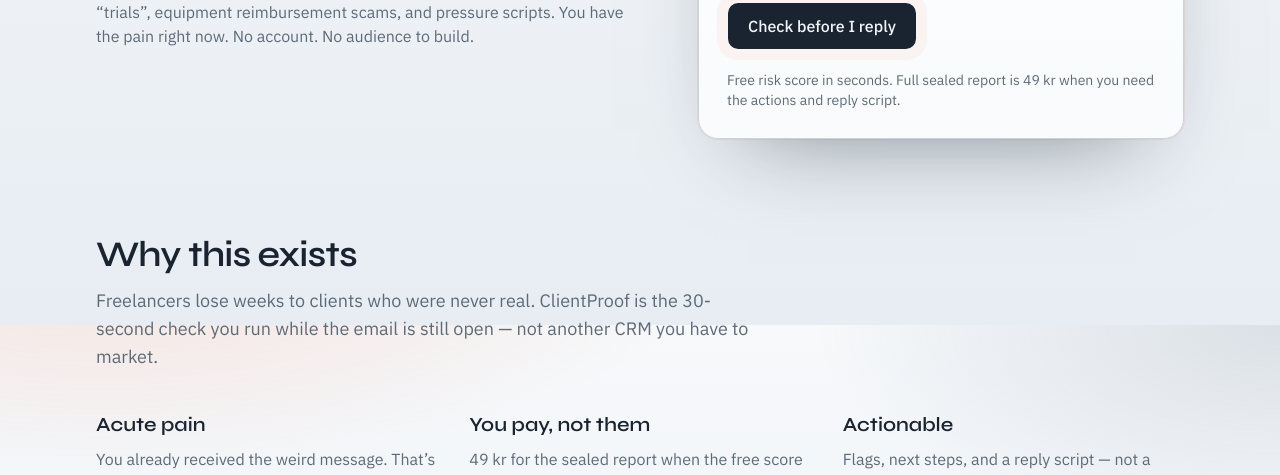
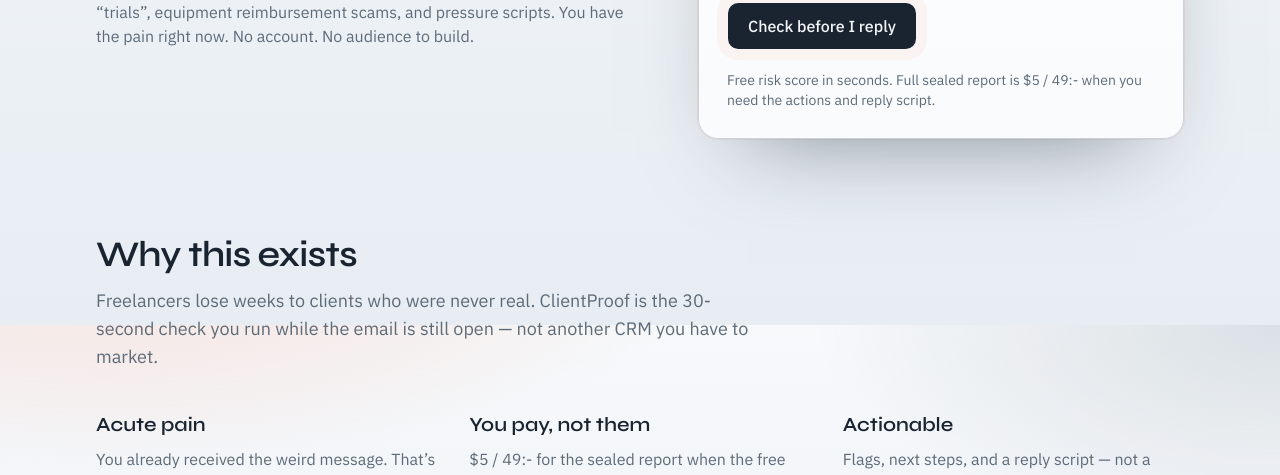
Before and after one commit to jonjys/scoped, a Next.js app: page / in a window 1280 px wide. Shown: the part 475-950 px from the top of the page. Built offline with nearby package versions, Linux system fonts and the light colour scheme.

Commit message:
Show report price as $5 / 49:-
Match LiveProof-style dual pricing instead of plain "49 kr".

Co-authored-by: fkornelind <fkornelind@nyttolabs.com>

```diff
--- a/src/app/layout.tsx
+++ b/src/app/layout.tsx
@@ -18,7 +18,7 @@ const body = IBM_Plex_Sans({
 export const metadata: Metadata = {
   title: "ClientProof — Check a client before you start",
   description:
-    "Paste an inbound hiring message or brief. Get a go/no-go risk report before you quote or start work. 49 kr sealed report. No account.",
+    "Paste an inbound hiring message or brief. Get a go/no-go risk report before you quote or start work. $5 / 49:- sealed report. No account.",
 }
 
 export default function RootLayout({
--- a/src/app/page.tsx
+++ b/src/app/page.tsx
@@ -1,4 +1,5 @@
 import { CheckForm } from "@/components/check-form"
+import { REPORT_PRICE_LABEL } from "@/lib/types"
 
 export default function HomePage() {
   return (
@@ -51,7 +52,7 @@ export default function HomePage() {
             },
             {
               title: "You pay, not them",
-              body: "49 kr for the sealed report when the free score isn’t enough.",
+              body: `${REPORT_PRICE_LABEL} for the sealed report when the free score isn’t enough.`,
             },
             {
               title: "Actionable",
--- a/src/components/check-form.tsx
+++ b/src/components/check-form.tsx
@@ -6,6 +6,7 @@ import { Button } from "@/components/ui/button"
 import { Textarea } from "@/components/ui/textarea"
 import { Input } from "@/components/ui/input"
 import { Label } from "@/components/ui/label"
+import { REPORT_PRICE_LABEL } from "@/lib/types"
 
 export function CheckForm() {
   const router = useRouter()
@@ -83,8 +84,8 @@ export function CheckForm() {
         {pending ? "Scanning…" : "Check before I reply"}
       </Button>
       <p className="text-sm text-[var(--muted-ink)]">
-        Free risk score in seconds. Full sealed report is 49 kr when you need
-        the actions and reply script.
+        Free risk score in seconds. Full sealed report is {REPORT_PRICE_LABEL}{" "}
+        when you need the actions and reply script.
       </p>
     </form>
   )
--- a/src/components/report-view.tsx
+++ b/src/components/report-view.tsx
@@ -4,8 +4,7 @@ import { useEffect, useState, useEffectEvent } from "react"
 import { useRouter } from "next/navigation"
 import { Button } from "@/components/ui/button"
 import type { PublicReport } from "@/lib/public-report"
-import { formatMoney } from "@/lib/money"
-import { REPORT_CURRENCY, REPORT_PRICE_ORE } from "@/lib/types"
+import { REPORT_PRICE_LABEL } from "@/lib/types"
 
 const levelLabel = {
   low: "Low risk",
@@ -185,15 +184,13 @@ export function ReportView({
             Get every flag explained, a clear go/no-go action list, and a reply
             script you can send in under a minute. One payment. No account.
           </p>
-          <p className="font-display text-3xl">
-            {formatMoney(REPORT_PRICE_ORE, REPORT_CURRENCY.toUpperCase())}
-          </p>
+          <p className="font-display text-3xl">{REPORT_PRICE_LABEL}</p>
           <Button size="lg" onClick={unlock} disabled={pending || confirming}>
             {confirming
               ? "Confirming payment…"
               : pending
                 ? "Redirecting…"
-                : "Unlock full report — 49 kr"}
+                : `Unlock full report — ${REPORT_PRICE_LABEL}`}
           </Button>
           {error ? (
             <p className="text-sm text-[var(--danger)]" role="alert">
--- a/src/lib/types.ts
+++ b/src/lib/types.ts
@@ -30,3 +30,5 @@ export type CheckoutMode = "stripe" | "mock"
 
 export const REPORT_PRICE_ORE = 4900
 export const REPORT_CURRENCY = "sek"
+/** Display price — match LiveProof-style dual label */
+export const REPORT_PRICE_LABEL = "$5 / 49:-"
```
Also changed, not shown: 1 other file (tests, documents, lock files or other folders).
